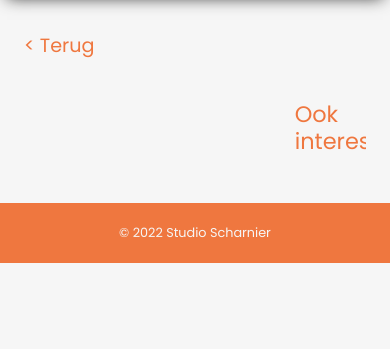
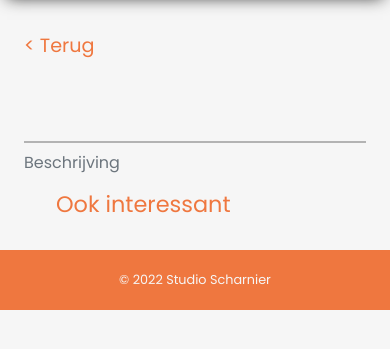
Before and after one commit to Rix11-H/StudioScharnier, a PHP site: page /details.php in a window 390 px wide. Shown: the part 69-418 px from the top of the page. Run offline with PHP 8.4, Linux system fonts and the light colour scheme; data that the repository does not hold is empty.

Commit message:
feat: add description to detail page

```diff
--- a/css/app.css
+++ b/css/app.css
@@ -261,13 +261,13 @@ h1, h2 {
       grid-template-columns: 2fr 1fr;
   -ms-grid-rows: 1fr;
       grid-template-rows: 1fr;
-  gap: 2em;
+  gap: 1%;
 }
 
 .aside--detail {
   max-height: 100%;
   overflow-y: hidden;
-  padding: 1em 2em;
+  padding: 0 2em;
 }
 
 .aside__box {
@@ -316,6 +316,11 @@ h1, h2 {
 
 .backdiv {
   margin-top: 2em;
+}
+
+.main__description h1 {
+  padding: .4em 0;
+  border-bottom: 2px solid #b3b3b3;
 }
 
 @media (max-width: 500px) {
@@ -374,6 +379,24 @@ h1, h2 {
         -ms-flex-align: start;
             align-items: flex-start;
     padding: 1.5em 2em;
+  }
+  .flex--detail {
+    display: block;
+  }
+  .main--detail {
+    width: 100%;
+  }
+  .aside--detail {
+    display: -webkit-box;
+    display: -ms-flexbox;
+    display: flex;
+    -webkit-box-orient: vertical;
+    -webkit-box-direction: normal;
+        -ms-flex-direction: column;
+            flex-direction: column;
+    -webkit-box-pack: end;
+        -ms-flex-pack: end;
+            justify-content: flex-end;
   }
 }
 
--- a/details.php
+++ b/details.php
@@ -55,9 +55,10 @@ $contents = Content::getAllContent();
                         <img src="<?php echo $detail["url"]; ?>" alt="<?php echo htmlspecialchars($detail["alt"]); ?>">
                     <?php endif; ?>
             </div>
+            <div class="main__description">
             <h1><?php echo htmlspecialchars($detail["title"]); ?></h1>
-            <div class="main__description">
-                <p><?php echo htmlspecialchars($detail["description"]); ?></p>
+            <p class="text-muted mb-2">Beschrijving</p>
+            <p><?php echo htmlspecialchars($detail["description"]); ?></p>
             </div>
         </div>
         <div class="aside--detail">
--- a/sass/_global.scss
+++ b/sass/_global.scss
@@ -170,14 +170,14 @@ h1, h2 {
     display: grid;
     grid-template-columns: 2fr 1fr;
     grid-template-rows: 1fr ;
-    gap: 2em;
+    gap: 1%;
 }
 
 
 .aside--detail {
     max-height: 100%;
     overflow-y: hidden;
-    padding: 1em 2em;
+    padding: 0 2em;
 
 
 }
@@ -226,6 +226,11 @@ h1, h2 {
     margin-top: 2em;
 }
 
+.main__description h1 {
+    padding: .4em 0;
+    border-bottom: 2px solid $muted;
+}
+
 
 @media (max-width: 500px) {
     .studioRow {
@@ -265,4 +270,20 @@ h1, h2 {
         padding: 1.5em 2em;
     }
 
+    .flex--detail {
+        display: block;
+    }
+
+    .main--detail {
+        width: 100%;
+    }
+
+    .aside--detail {
+        display: flex;
+        flex-direction: column;
+        justify-content: flex-end;
+    }
+
+
+
 }
```
